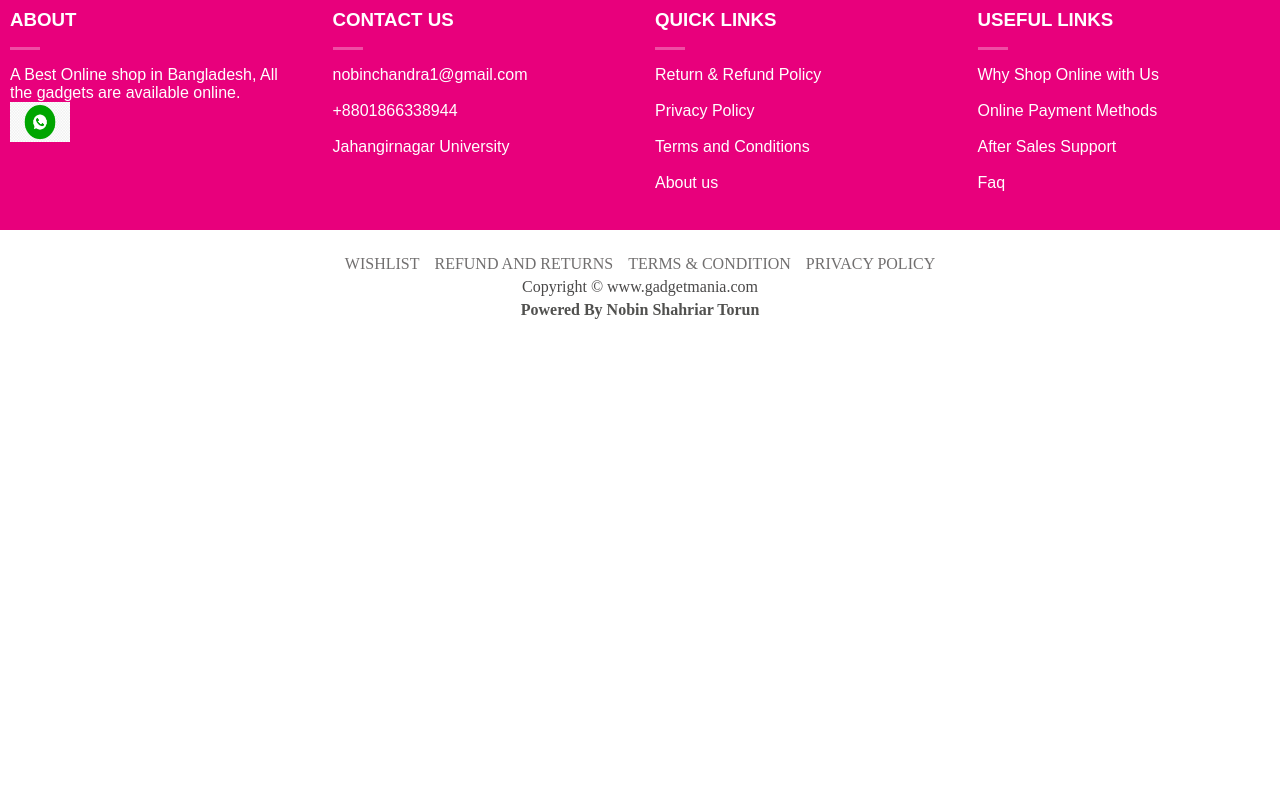
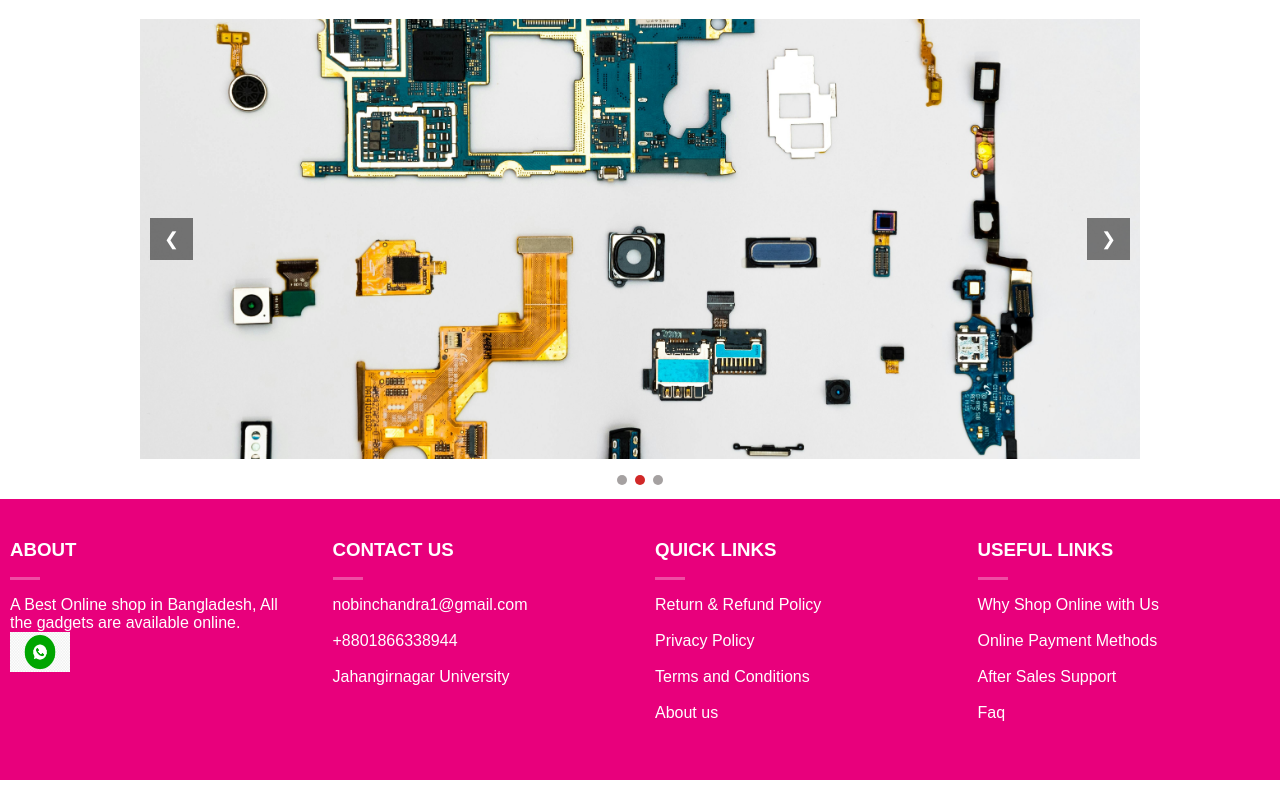
Before and after one commit to nobin7360/do_this, a plain HTML site: page index.html in a window 1280 px wide. Shown: the part 143-945 px from the top of the page. Before the commit the page ends 800 px from the top, so only its background shows below. Drawn offline with Linux system fonts and the light colour scheme.

Commit message:
Added a slider with three picture

```diff
--- a/index.html
+++ b/index.html
@@ -44,6 +44,14 @@
             </div>
         </div>
     </section>
+   <section class="slider" id="slider">
+  <button class="prev" aria-label="Previous">&#10094;</button>
+  <div class="slides-track"></div>
+  <button class="next" aria-label="Next">&#10095;</button>
+  <div class="dots"></div>
+</section>
+
+
     <section class="about">
         <div class="box">
             <h3>ABOUT</h3><div  class="divider"></div>
@@ -79,11 +87,13 @@
             <a href="">WISHLIST</a><a href="">REFUND AND RETURNS</a><a href="">TERMS & CONDITION</a><a href="">PRIVACY POLICY</a>
         </div>
         <div class="itm2">
-            Copyright &copy www.gadgetmania.com
+            Copyright &copy www.gadgethub.com
         </div>
         <div class="itm3">
             Powered By Nobin Shahriar Torun
         </div>
+
+        <script type="text/javascript" src="index.js"></script>
     </footer>
 </body>
 </html>
--- /dev/null
+++ b/index.js
@@ -0,0 +1,85 @@
+// Run after DOM is ready
+document.addEventListener('DOMContentLoaded', () => {
+  // 1) Put your image paths here
+  const images = [
+    'images/slide1.jpg',
+    'images/slide2.jpg',
+    'images/slide3.jpg'
+  ];
+
+  // 2) Get needed elements
+  const slider = document.getElementById('slider');
+  const track = slider.querySelector('.slides-track');
+  const dotsWrap = slider.querySelector('.dots');
+  const prevBtn = slider.querySelector('.prev');
+  const nextBtn = slider.querySelector('.next');
+
+  // 3) Build slides from array + seamless clones (last at start, first at end)
+  const makeSlide = (src) => {
+    const s = document.createElement('div');
+    s.className = 'slide';
+    s.innerHTML = `<img src="${src}" alt="">`;
+    return s;
+  };
+
+  // Clone of last (at start)
+  track.appendChild(makeSlide(images[images.length - 1]));
+  // Real slides
+  images.forEach(src => track.appendChild(makeSlide(src)));
+  // Clone of first (at end)
+  track.appendChild(makeSlide(images[0]));
+
+  // 4) Make dots (for real slides only)
+  images.forEach((_, i) => {
+    const d = document.createElement('span');
+    d.className = 'dot' + (i === 0 ? ' active' : '');
+    d.addEventListener('click', () => goTo(i + 1)); // +1 because of leading clone
+    dotsWrap.appendChild(d);
+  });
+  const dots = [...dotsWrap.querySelectorAll('.dot')];
+
+  const N = images.length;   // real slides count
+  let index = 1;             // start at first real slide (after leading clone)
+  let autoTimer = null;
+
+  // Position track on first real slide
+  track.style.transform = `translateX(-${index * 100}%)`;
+
+  // 5) Helpers (kept minimal & clear)
+  const setActiveDot = () => {
+    const real = (index - 1 + N) % N; // map track index -> dot index
+    dots.forEach(d => d.classList.remove('active'));
+    dots[real].classList.add('active');
+  };
+
+  const moveTo = (newIndex, withTransition = true) => {
+    track.style.transition = withTransition ? 'transform 0.6s ease' : 'none';
+    index = newIndex;
+    track.style.transform = `translateX(-${index * 100}%)`;
+  };
+
+  const next = () => moveTo(index + 1); // slide right->left
+  const prev = () => moveTo(index - 1); // slide left->right
+
+  // 6) Seamless looping after transition (handle clones)
+  track.addEventListener('transitionend', () => {
+    if (index === N + 1) {         // moved onto cloned first
+      moveTo(1, false);            // jump to real first (no animation)
+    } else if (index === 0) {      // moved onto cloned last
+      moveTo(N, false);            // jump to real last (no animation)
+    }
+    setActiveDot();
+  });
+
+  // 7) Buttons (direction respected)
+  nextBtn.addEventListener('click', () => { next(); restartAuto(); });
+  prevBtn.addEventListener('click', () => { prev(); restartAuto(); });
+
+  // 8) Auto slide (always right->left)
+  const startAuto = () => { autoTimer = setInterval(next, 3000); };
+  const stopAuto  = () => { clearInterval(autoTimer); };
+  const restartAuto = () => { stopAuto(); startAuto(); };
+
+  startAuto();
+  setActiveDot();
+});
--- a/style.css
+++ b/style.css
@@ -19,30 +19,6 @@
     color: white;
 }
 
-/* About section design */
-.about{
-    display: grid;
-    grid-template-columns: repeat(4, 1fr);
-    grid-gap: 30px;
-    padding: 20px 10px;
-    background-color: #e8007c;
-}
-.box{
-    display: block;
-    width: 100%;
-    font-family: Hind Siliguri, sans-serif;
-    color: #fff;
-    font-weight: 300;
-}
-.divider{
-    display: block;
-    background-color: #ffffff4d;
-    height: 3px;
-    width: 100%;
-    max-width: 30px;
-    margin: 1em 0;
-}
-
 /* Navbar design */
 
 .nav{
@@ -51,12 +27,14 @@
     padding: 0 20px;
     background-color: white;
     border: 1px solid rgb(180, 177, 177);
+    z-index: 10;
 }
 .nav-container{
     display: flex;
     align-items: center;
     justify-content: space-between;
     gap: 10px;
+
 
 }
 .menu{
@@ -68,7 +46,7 @@
 .header-main1 img{
     max-width: 200px;
     width: 100%;
-    max-height: 100px;
+    max-height: 90px;
     min-height: 60px;
 }
 .header-main2 a{
@@ -118,6 +96,94 @@
     font-size: 16px;
 }
 
+/* slider design */
+.slider {
+  position: relative;
+  width: 100%;
+  max-width: 1000px;
+  margin: 0 auto;
+  overflow: hidden;
+  padding: 40px 0 40px 0;
+
+}
+
+/* Track slides horizontally */
+.slides-track {
+  display: flex;
+  transition: transform 0.6s ease; /* smooth slide */
+}
+
+/* Each slide takes full width */
+.slide {
+    min-width: 100%;
+ }
+.slide img {
+  width: 100%;
+  max-height: auto;
+  height: 55vh;          /* responsive height */
+  object-fit: cover;
+  display: block;
+}
+
+/* Prev/Next buttons */
+.prev, .next {
+  position: absolute;
+  top: 50%;
+  transform: translateY(-50%);
+  background: rgba(0,0,0,0.5);
+  color: #fff;
+  border: 0;
+  padding: 10px 14px;
+  font-size: 18px;
+  cursor: pointer;
+  user-select: none;
+  z-index: 2;
+}
+.prev { left: 10px; }
+.next { right: 10px; }
+
+/* Dots over image at bottom-center */
+.dots {
+  position: absolute;
+  bottom: 10px;
+  width: 100%;
+  text-align: center;
+  z-index: 1;
+}
+.dot {
+  display: inline-block;
+  width: 10px; height: 10px;
+  margin: 0 4px;
+  background: rgba(105, 99, 99, 0.6);
+  border-radius: 50%;
+  cursor: pointer;
+}
+.dot.active { background: #d12828; }
+
+
+/* About section design */
+.about{
+    display: grid;
+    grid-template-columns: repeat(4, 1fr);
+    grid-gap: 30px;
+    padding: 40px 10px;
+    background-color: #e8007c;
+}
+.box{
+    display: block;
+    width: 100%;
+    font-family: Hind Siliguri, sans-serif;
+    color: #fff;
+    font-weight: 300;
+}
+.divider{
+    display: block;
+    background-color: #ffffff4d;
+    height: 3px;
+    width: 100%;
+    max-width: 30px;
+    margin: 1em 0;
+}
 
 /* Footer design */
 
```
Also changed, not shown: images/logo.png, images/slide1.jpg (added), images/slide2.jpg (added), images/slide3.jpg (added), images/slide4.jpg (added), images/slide5.avif (added).
